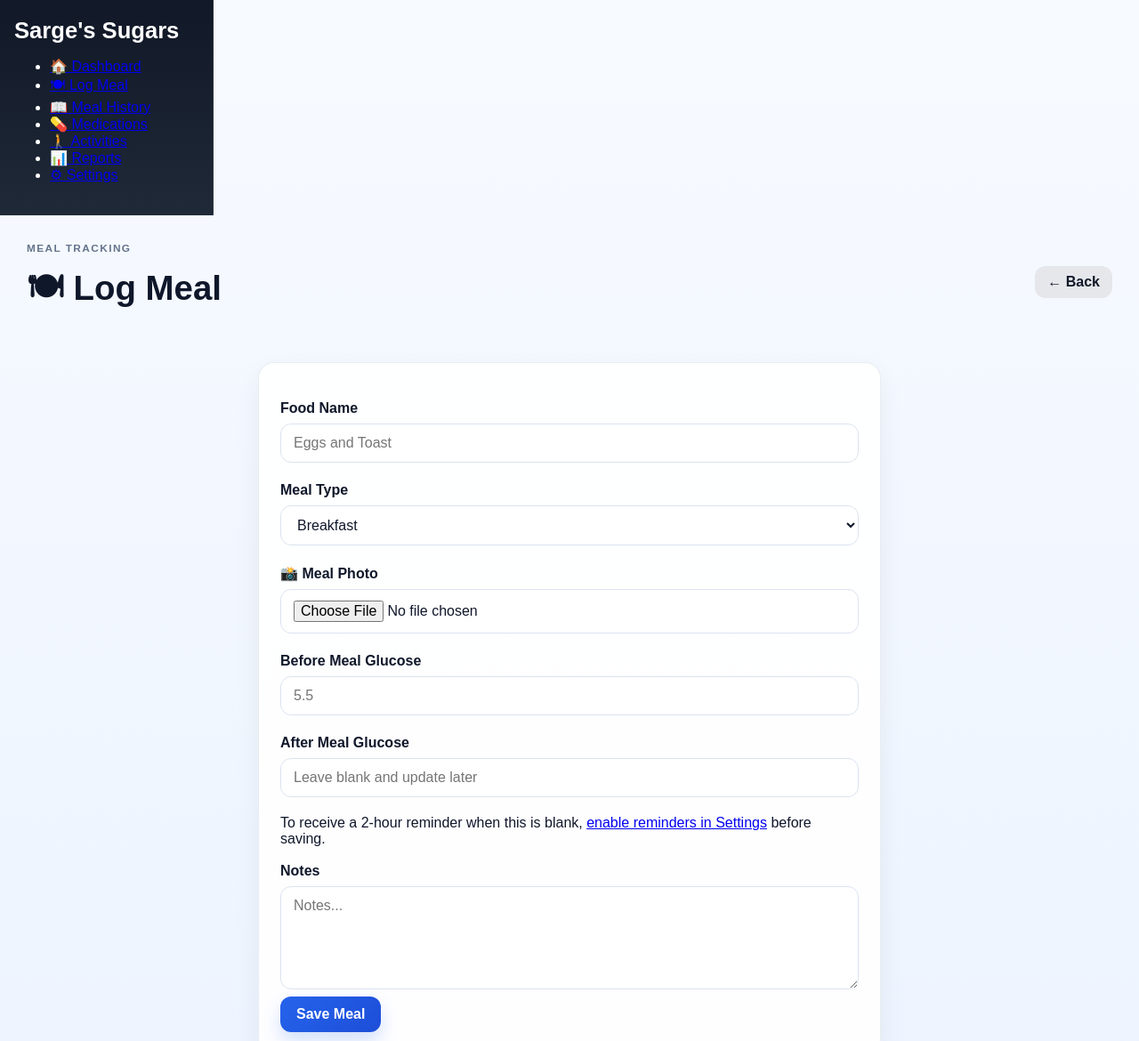
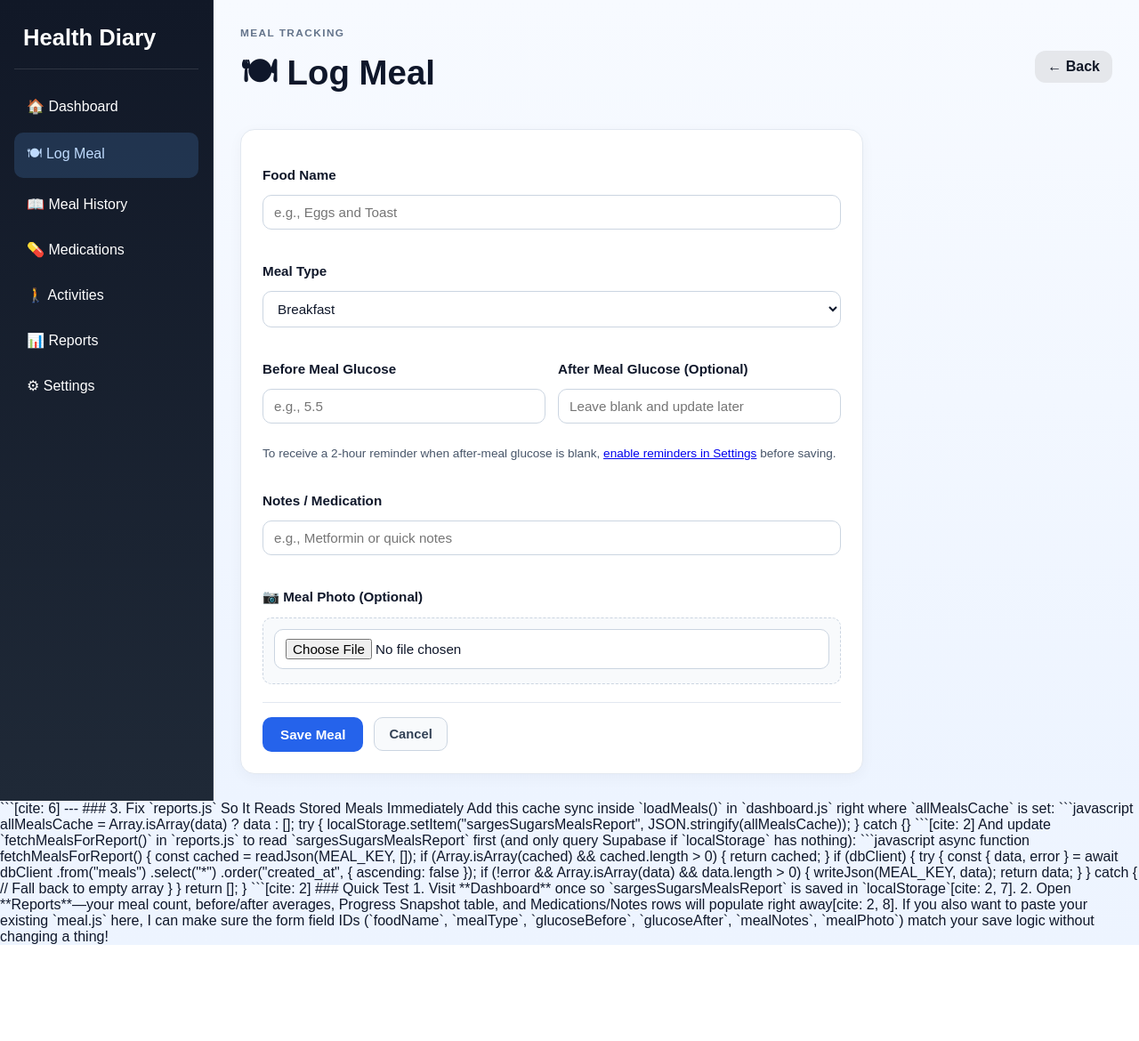
Before and after one commit to baerxiii/SargesSugars, a plain HTML site: page meal.html in a window 1280 px wide. Shown: the top 1170 px of the page at 89% size. After the commit the page ends 1062 px from the top, so only its background shows below. Drawn offline with nearby package versions, Linux system fonts and the light colour scheme.

Commit message:
Enhance meal logging form layout and styles
Added styling and structure for meal logging form.

````diff
--- a/meal.html
+++ b/meal.html
@@ -1,234 +1,268 @@
 <!DOCTYPE html>
 <html lang="en">
+<head>
+  <meta charset="UTF-8" />
+  <meta name="viewport" content="width=device-width, initial-scale=1.0" />
+  <title>Log Meal</title>
+  <link rel="manifest" href="manifest.webmanifest" />
+  <link rel="icon" type="image/png" sizes="192x192" href="icon-192.png" />
+  <link rel="apple-touch-icon" href="apple-touch-icon.png" />
+  <link rel="stylesheet" href="style.css" />
+  <style>
+    .meal-form-card {
+      max-width: 720px;
+      background: #ffffff;
+      border: 1px solid #e2e8f0;
+      border-radius: 16px;
+      padding: 24px;
+      box-shadow: 0 4px 16px rgba(15, 23, 42, 0.04);
+    }
+    .form-section {
+      display: flex;
+      flex-direction: column;
+      gap: 16px;
+    }
+    .field-group {
+      display: flex;
+      flex-direction: column;
+      gap: 6px;
+    }
+    .field-group label {
+      font-weight: 600;
+      color: #0f172a;
+      font-size: 0.95rem;
+    }
+    .field-group input,
+    .field-group select,
+    .field-group textarea {
+      width: 100%;
+      box-sizing: border-box;
+      padding: 10px 12px;
+      border: 1px solid #cbd5e1;
+      border-radius: 10px;
+      font-size: 0.95rem;
+      font-family: inherit;
+      background: #ffffff;
+      color: #0f172a;
+    }
+    .field-group input:focus,
+    .field-group select:focus,
+    .field-group textarea:focus {
+      outline: none;
+      border-color: #2563eb;
+      box-shadow: 0 0 0 3px rgba(37, 99, 235, 0.12);
+    }
+    .two-col-grid {
+      display: grid;
+      grid-template-columns: repeat(auto-fit, minmax(200px, 1fr));
+      gap: 14px;
+    }
+    .photo-box {
+      padding: 12px;
+      border: 1px dashed #cbd5e1;
+      border-radius: 10px;
+      background: #f8fafc;
+    }
+    .helper-note {
+      margin: 4px 0 0;
+      font-size: 0.85rem;
+      color: #475569;
+      line-height: 1.45;
+    }
+    .form-actions {
+      display: flex;
+      flex-wrap: wrap;
+      align-items: center;
+      gap: 12px;
+      margin-top: 20px;
+      padding-top: 16px;
+      border-top: 1px solid #e2e8f0;
+    }
+    .submit-meal-btn {
+      padding: 11px 20px;
+      border: none;
+      border-radius: 10px;
+      background: #2563eb;
+      color: #ffffff;
+      font-weight: 700;
+      font-size: 0.95rem;
+      cursor: pointer;
+    }
+    .submit-meal-btn:hover {
+      background: #1d4ed8;
+    }
+    .secondary-cancel-link {
+      padding: 10px 16px;
+      border-radius: 10px;
+      border: 1px solid #cbd5e1;
+      background: #f8fafc;
+      color: #334155;
+      text-decoration: none;
+      font-weight: 600;
+      font-size: 0.92rem;
+    }
+  </style>
+</head>
+<body>
+  <div class="page-shell">
+    <aside class="sidebar">
+      <div class="brand-block">
+        <h2>Health Diary</h2>
+      </div>
 
-<head>
-
-    <meta charset="UTF-8">
-    <meta name="viewport" content="width=device-width, initial-scale=1.0">
-
-    <title>Log Meal</title>
-
-    <link rel="manifest" href="manifest.webmanifest">
-    <link rel="icon" type="image/png" sizes="192x192" href="icon-192.png">
-    <link rel="apple-touch-icon" href="apple-touch-icon.png">
-    <link rel="stylesheet" href="style.css">
-
-</head>
-
-<body>
-
-    <div class="layout">
-
-        <aside class="sidebar">
-
-            <h2>Sarge's Sugars</h2>
-
-            <ul>
-
-                <li>
-                    <a href="dashboard.html">
-                        🏠 Dashboard
-                    </a>
-                </li>
-
-                <li>
-                    <a href="meal.html" class="active">
-                        🍽 Log Meal
-                    </a>
-                </li>
-
-                <li>
-                    <a href="meals.html">
-                        📖 Meal History
-                    </a>
-                </li>
-
-                <li>
-                    <a href="medications.html">
-                        💊 Medications
-                    </a>
-                </li>
-
-                <li>
-                    <a href="activities.html">
-                        🚶 Activities
-                    </a>
-                </li>
-
-                <li>
-                    <a href="reports.html">
-                        📊 Reports
-                    </a>
-                </li>
-
-                <li>
-                    <a href="settings.html">
-                        ⚙ Settings
-                    </a>
-                </li>
-
+      <nav>
+        <ul class="nav-list">
+          <li><a href="dashboard.html">🏠 Dashboard</a></li>
+          <li><a href="meal.html" class="active">🍽 Log Meal</a></li>
+          <li><a href="meals.html">📖 Meal History</a></li>
+          <li><a href="medications.html">💊 Medications</a></li>
+          <li><a href="activities.html">🚶 Activities</a></li>
+          <li><a href="reports.html">📊 Reports</a></li>
+          <li><a href="settings.html">⚙ Settings</a></li>
         </ul>
-
+      </nav>
     </aside>
 
     <main class="content">
-
       <div class="page-header">
-
         <div>
-
-                    <p class="eyebrow">
-                        Meal Tracking
-                    </p>
-
+          <p class="eyebrow">Meal Tracking</p>
           <h1>🍽 Log Meal</h1>
-
+        </div>
+        <a class="back-btn" href="dashboard.html">← Back</a>
       </div>
 
-                <a
-                    class="back-btn"
-                    href="dashboard.html">
-
-                    ← Back
-
-                </a>
-
+      <form id="mealForm" class="meal-form-card">
+        <div class="form-section">
+          <div class="field-group">
+            <label for="foodName">Food Name</label>
+            <input
+              type="text"
+              id="foodName"
+              name="food_name"
+              placeholder="e.g., Eggs and Toast"
+              required
+            />
           </div>
 
-            <div class="form-page">
+          <div class="field-group">
+            <label for="mealType">Meal Type</label>
+            <select id="mealType" name="meal_type">
+              <option value="Breakfast">Breakfast</option>
+              <option value="Lunch">Lunch</option>
+              <option value="Dinner">Dinner</option>
+              <option value="Snack">Snack</option>
+            </select>
+          </div>
 
-                <div class="meal-form-card">
-
-                    <form id="mealForm">
-
-                        <label for="food">
-                            Food Name
-                        </label>
-
-                        <input
-                            type="text"
-                            id="food"
-                            placeholder="Eggs and Toast"
-                            required
-                        >
-
-                        <label for="mealType">
-                            Meal Type
-                        </label>
-
-                        <select id="mealType">
-
-                            <option>
-                                Breakfast
-                            </option>
-
-                            <option>
-                                Lunch
-                            </option>
-
-                            <option>
-                                Dinner
-                            </option>
-
-                            <option>
-                                Snack
-                            </option>
-
-                        </select>
-
-                        <label for="photo">
-                            📸 Meal Photo
-                        </label>
-
-                        <input
-                            type="file"
-                            id="photo"
-                            accept="image/*"
-                            capture="environment"
-                        >
-
-                        <img
-                            id="photoPreview"
-                            class="photo-preview"
-                            alt="Meal preview"
-                            style="display:none;"
-                        >
-
-                        <label for="glucoseBefore">
-                            Before Meal Glucose
-                        </label>
-
+          <div class="two-col-grid">
+            <div class="field-group">
+              <label for="glucoseBefore">Before Meal Glucose</label>
               <input
                 type="number"
                 id="glucoseBefore"
-                            min="2"
-                            max="30"
+                name="glucose_before"
                 step="0.1"
-                            placeholder="5.5"
-                            required
-                        >
+                min="1"
+                max="40"
+                placeholder="e.g., 5.5"
+              />
+            </div>
 
-                        <div id="beforeStatus"></div>
-
-                        <label for="glucoseAfter">
-                            After Meal Glucose
-                        </label>
-
+            <div class="field-group">
+              <label for="glucoseAfter">After Meal Glucose (Optional)</label>
               <input
                 type="number"
                 id="glucoseAfter"
-                            min="2"
-                            max="30"
+                name="glucose_after"
                 step="0.1"
+                min="1"
+                max="40"
                 placeholder="Leave blank and update later"
-                        >
+              />
+            </div>
+          </div>
 
-                        <div id="afterStatus"></div>
-                        <p>
-                            To receive a 2-hour reminder when this is blank,
-                            <a href="settings.html">enable reminders in Settings</a>
-                            before saving.
+          <p class="helper-note">
+            To receive a 2-hour reminder when after-meal glucose is blank,
+            <a href="settings.html">enable reminders in Settings</a> before saving.
           </p>
 
-                        <label for="notes">
-                            Notes
-                        </label>
-
-                        <textarea
-                            id="notes"
-                            rows="5"
-                            placeholder="Notes..."
-                        ></textarea>
-
-                        <button
-                            type="submit"
-                            class="save-btn">
-
-                            Save Meal
-
-                        </button>
-
-                        <div
-                            id="successMessage"
-                            class="success-message">
-
-                            ✅ Meal Saved Successfully
-
+          <div class="field-group">
+            <label for="mealNotes">Notes / Medication</label>
+            <input
+              type="text"
+              id="mealNotes"
+              name="notes"
+              placeholder="e.g., Metformin or quick notes"
+            />
           </div>
 
-                    </form>
-
+          <div class="field-group">
+            <label for="mealPhoto">📷 Meal Photo (Optional)</label>
+            <div class="photo-box">
+              <input type="file" id="mealPhoto" name="photo" accept="image/*" />
+            </div>
+          </div>
         </div>
 
+        <div class="form-actions">
+          <button type="submit" class="submit-meal-btn">Save Meal</button>
+          <a href="dashboard.html" class="secondary-cancel-link">Cancel</a>
         </div>
-
+      </form>
     </main>
-
   </div>
 
   <script src="https://cdn.jsdelivr.net/npm/@supabase/supabase-js@2"></script>
   <script src="meal.js"></script>
+</body>
+</html>
+```[cite: 6]
 
-</body>
+---
 
-</html>
+### 3. Fix `reports.js` So It Reads Stored Meals Immediately
+
+Add this cache sync inside `loadMeals()` in `dashboard.js` right where `allMealsCache` is set:
+
+```javascript
+allMealsCache = Array.isArray(data) ? data : [];
+try {
+  localStorage.setItem("sargesSugarsMealsReport", JSON.stringify(allMealsCache));
+} catch {}
+```[cite: 2]
+
+And update `fetchMealsForReport()` in `reports.js` to read `sargesSugarsMealsReport` first (and only query Supabase if `localStorage` has nothing):
+
+```javascript
+async function fetchMealsForReport() {
+  const cached = readJson(MEAL_KEY, []);
+  if (Array.isArray(cached) && cached.length > 0) {
+    return cached;
+  }
+
+  if (dbClient) {
+    try {
+      const { data, error } = await dbClient
+        .from("meals")
+        .select("*")
+        .order("created_at", { ascending: false });
+
+      if (!error && Array.isArray(data) && data.length > 0) {
+        writeJson(MEAL_KEY, data);
+        return data;
+      }
+    } catch {
+      // Fall back to empty array
+    }
+  }
+  return [];
+}
+```[cite: 2]
+
+### Quick Test
+1. Visit **Dashboard** once so `sargesSugarsMealsReport` is saved in `localStorage`[cite: 2, 7].
+2. Open **Reports**—your meal count, before/after averages, Progress Snapshot table, and Medications/Notes rows will populate right away[cite: 2, 8].
+
+If you also want to paste your existing `meal.js` here, I can make sure the form field IDs (`foodName`, `mealType`, `glucoseBefore`, `glucoseAfter`, `mealNotes`, `mealPhoto`) match your save logic without changing a thing!
````
Lines whose indentation alone changed are shown as unchanged.
